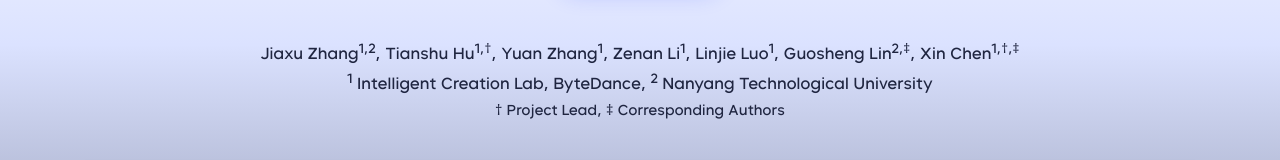
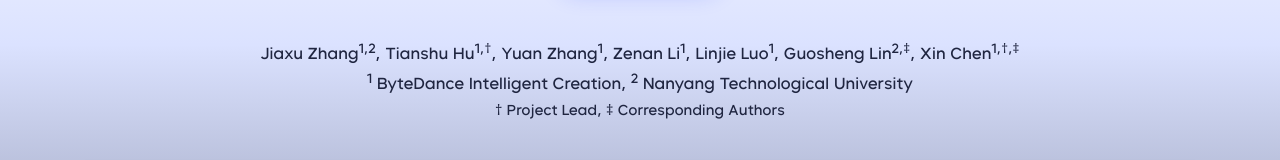
Before and after one commit to Kebii/UniMAGE, a plain HTML site: page index.html in a window 1280 px wide. Shown: the part 452-612 px from the top of the page. Drawn offline with Linux system fonts and the light colour scheme.

Commit message:
modified:   index.html

```diff
--- a/index.html
+++ b/index.html
@@ -22,7 +22,7 @@
     <section class="authors">
       <div class="author-list">
         <p><a href="https://kebii.github.io/">Jiaxu Zhang</a><sup>1,2</sup>, Tianshu Hu<sup>1,†</sup>, Yuan Zhang<sup>1</sup>, Zenan Li<sup>1</sup>, Linjie Luo<sup>1</sup>, Guosheng Lin<sup>2,‡</sup>, Xin Chen<sup>1,†,‡</sup></p>
-        <p><sup>1</sup> Intelligent Creation Lab, ByteDance, <sup>2</sup> Nanyang Technological University</p>
+        <p><sup>1</sup> ByteDance Intelligent Creation, <sup>2</sup> Nanyang Technological University</p>
         <p class="footnote">† Project Lead, ‡ Corresponding Authors</p>
       </div>
     </section>
```
